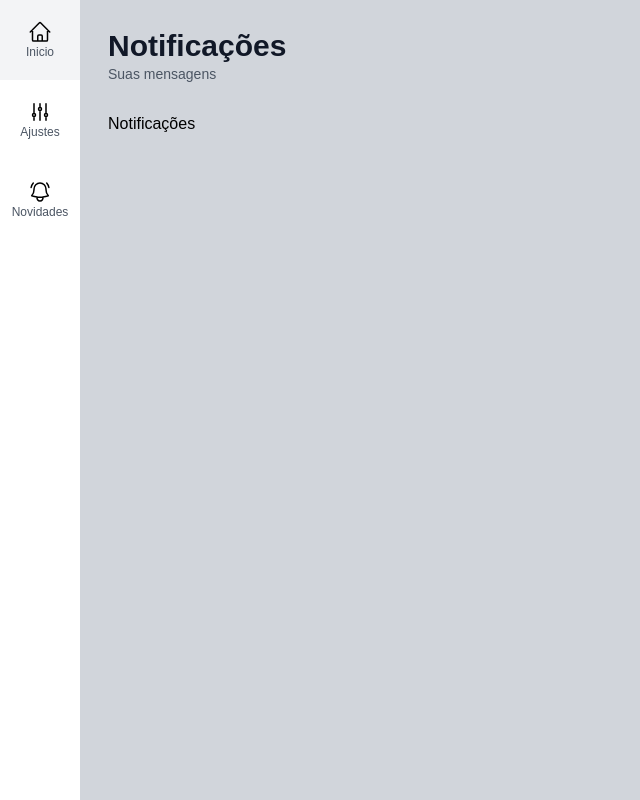
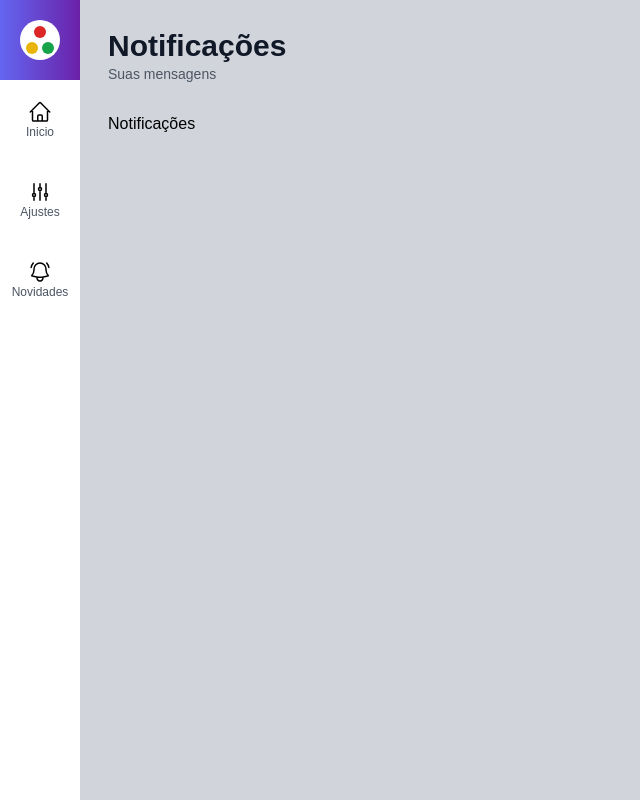
Before and after one commit to SamillyNunes/dashboard_admin, a Next.js app: page /notifications in a window 1280 px wide. Shown: the whole page, without its empty margins (0-640 px from the left). Built offline with nearby package versions, Linux system fonts and the light colour scheme.

Commit message:
ui: logo added

```diff
--- /dev/null
+++ b/src/components/template/Logo.tsx
@@ -0,0 +1,15 @@
+export default function Logo(){
+    return (
+        <div className={`
+            h-10 w-10 bg-white rounded-full flex flex-col items-center justify-center
+        `}>
+            <div className="h-3 w-3 rounded-full bg-red-600"></div>
+            <div className="flex mt-1">
+                <div className="h-3 w-3 rounded-full bg-yellow-500 mr-1"></div>
+                <div className="h-3 w-3 rounded-full bg-green-600"></div>
+
+            </div>
+
+        </div>
+    );
+}
--- a/src/components/template/SideMenu.tsx
+++ b/src/components/template/SideMenu.tsx
@@ -1,9 +1,18 @@
 import { HomeIcon, NotificationsIcon, SettingsIcon } from "../icons";
+import Logo from "./Logo";
 import MenuItem from "./MenuItem";
 
 export default function SideMenu(){
     return (
         <aside>
+            <div className={`
+                h-20 w-20
+                flex flex-col items-center justify-center
+                bg-gradient-to-r from-indigo-500 to-purple-800
+            `}>
+                <Logo />
+
+            </div>
             <ul>
                 <MenuItem url="/" text="Inicio" icon={HomeIcon} />
                 <MenuItem url="/settings" text="Ajustes" icon={SettingsIcon} />
```
